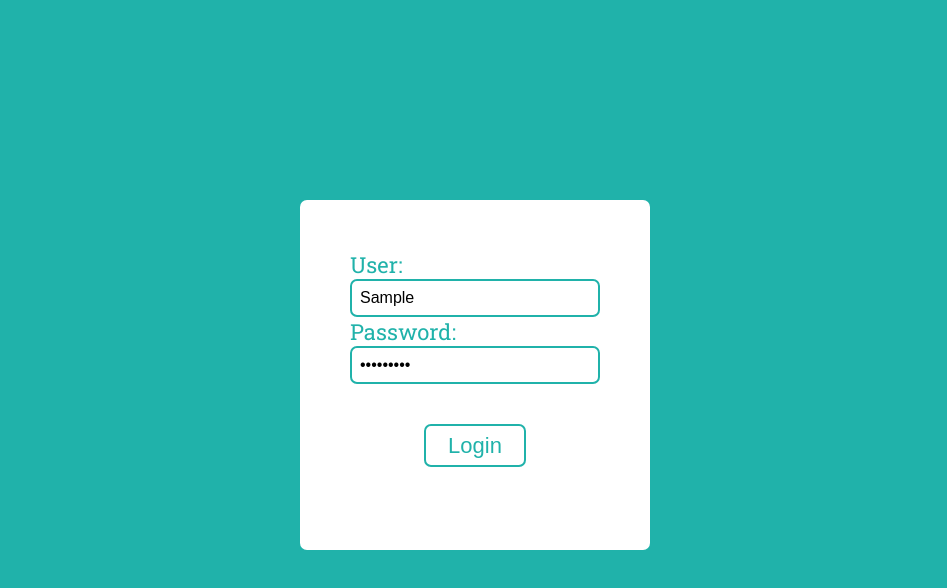
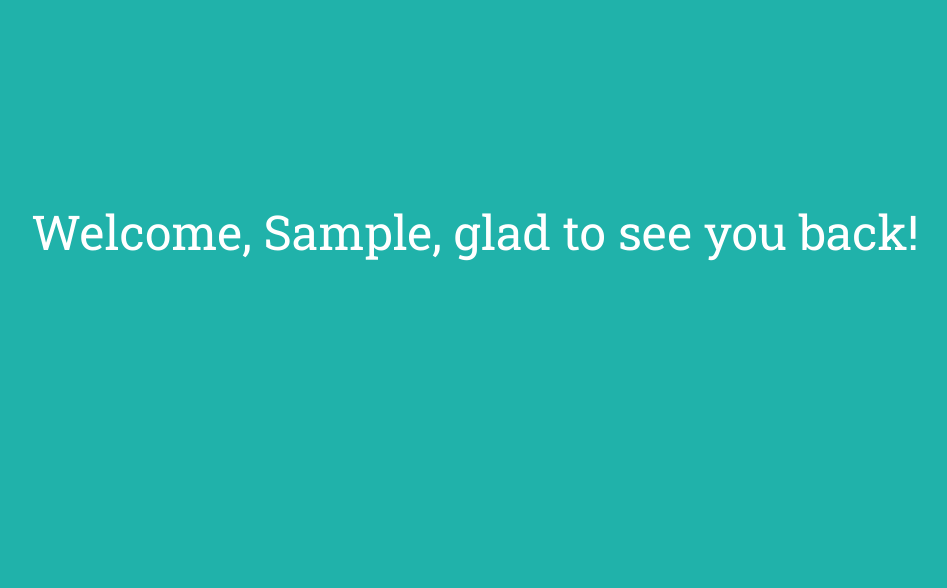
Before and after one commit to rxfaelll/Pretty-Form-Animation, a plain HTML site: page index.html in a window 1280 px wide. Both pictures are taken after typing "Sample", "Sample123" into the empty fields and a click on the button "Login". Shown: the whole page, without its empty margins (165-1112 px from the left). Drawn offline with Linux system fonts and the light colour scheme.

Commit message:
Creating welcome message

```diff
--- a/css/animation.css
+++ b/css/animation.css
@@ -19,3 +19,30 @@
         transform: translateX(0%);
     }
 }
+
+.form-accept{
+    animation: accept 0.5s ease-in-out forwards;
+}
+
+@keyframes accept {
+    from{
+        transform: translateX(0);
+    }
+    to{
+        transform: translateX(-100vw);
+    }
+}
+
+.active-msg{
+    animation: fade 0.5s ease-in-out 0.7s forwards;
+}
+
+@keyframes fade{
+    from{
+        opacity: 0;
+    }
+
+    to{
+        opacity: 1;
+    }
+}
--- a/css/main.css
+++ b/css/main.css
@@ -74,3 +74,15 @@ label{
 
     cursor: pointer;
 }
+
+/* Welcome msg */
+
+.welcome-msg{
+    color: white;
+    font-size: 48px;
+    text-align: center;
+
+    opacity: 0;
+
+    margin: 200px 0 0 0;
+}
--- a/index.html
+++ b/index.html
@@ -23,6 +23,8 @@
         <button type="submit" class="submit-btn">Login</button>
     </form>
 
+    <div id="welcomeMsg" class="welcome-msg"></div>
+
     <script src="js/main.js"></script>
 </body>
 </html>
--- a/js/main.js
+++ b/js/main.js
@@ -1,6 +1,7 @@
 const inputForm = document.querySelectorAll(".input-block input");
 const submitBtn = document.querySelector(".submit-btn");
 const form = document.querySelector("form");
+const welcomeMsg = document.querySelector("#welcomeMsg");
 
 submitBtn.addEventListener("click", (event) => {
     event.preventDefault();
@@ -11,6 +12,9 @@ function validateForm(){
     inputForm.forEach( inputForm => {
         if(inputForm.value == ""){
             form.classList.add("form-refuse");
+        }else{
+            form.classList.add("form-accept");
+            welcomeMsgShow();
         }
     });
 }
@@ -18,3 +22,14 @@ function validateForm(){
 form.addEventListener("animationend", () =>{
     form.classList.remove("form-refuse");
 })
+
+function welcomeMsgShow(){
+    let username = inputForm[0].value;
+
+    welcomeMsg.classList.add("active-msg");
+    welcomeMsg.innerHTML = `Welcome, ${username}, glad to see you back!`;
+
+    setTimeout(() => {
+        form.style.display = "none";
+    }, 500);
+}
```
